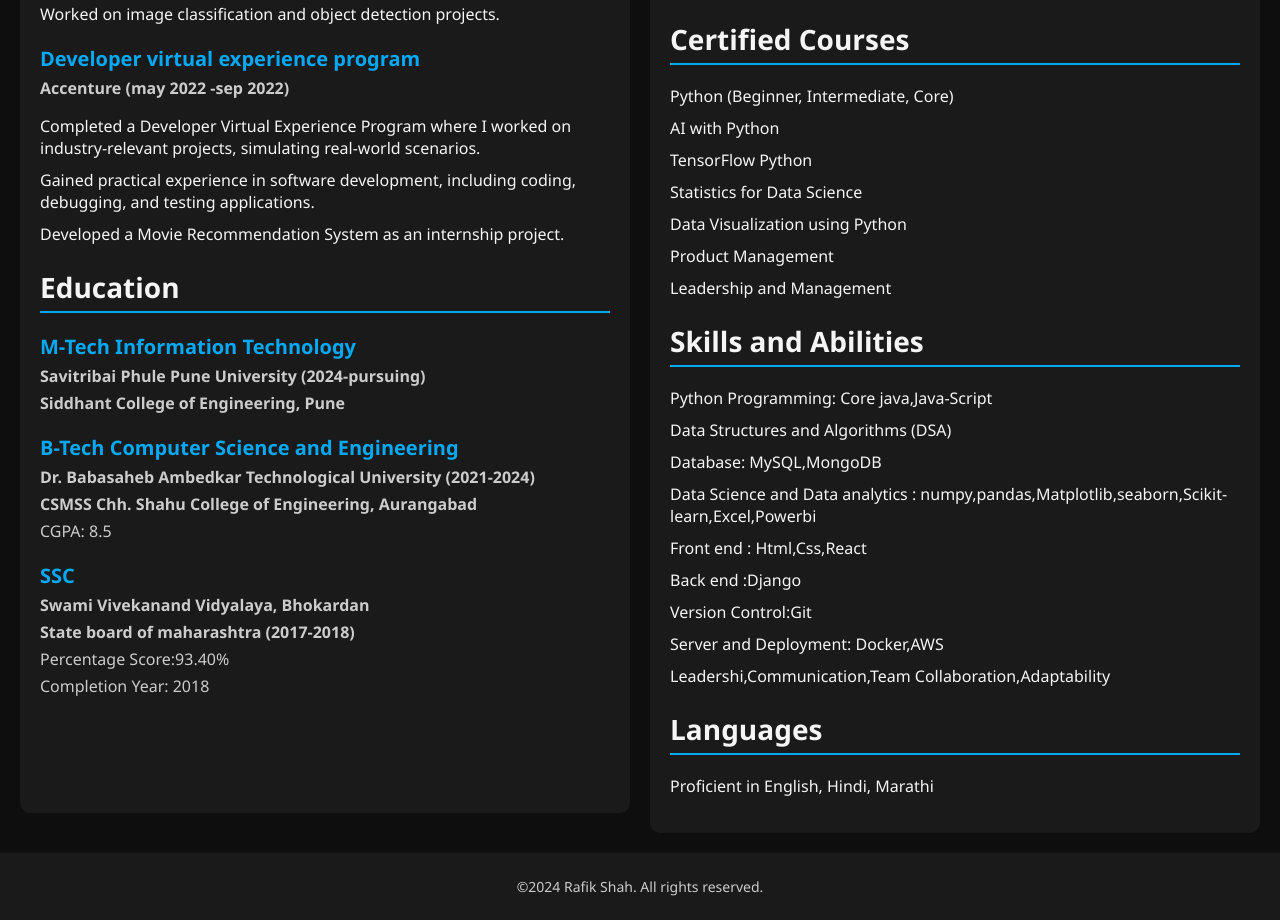
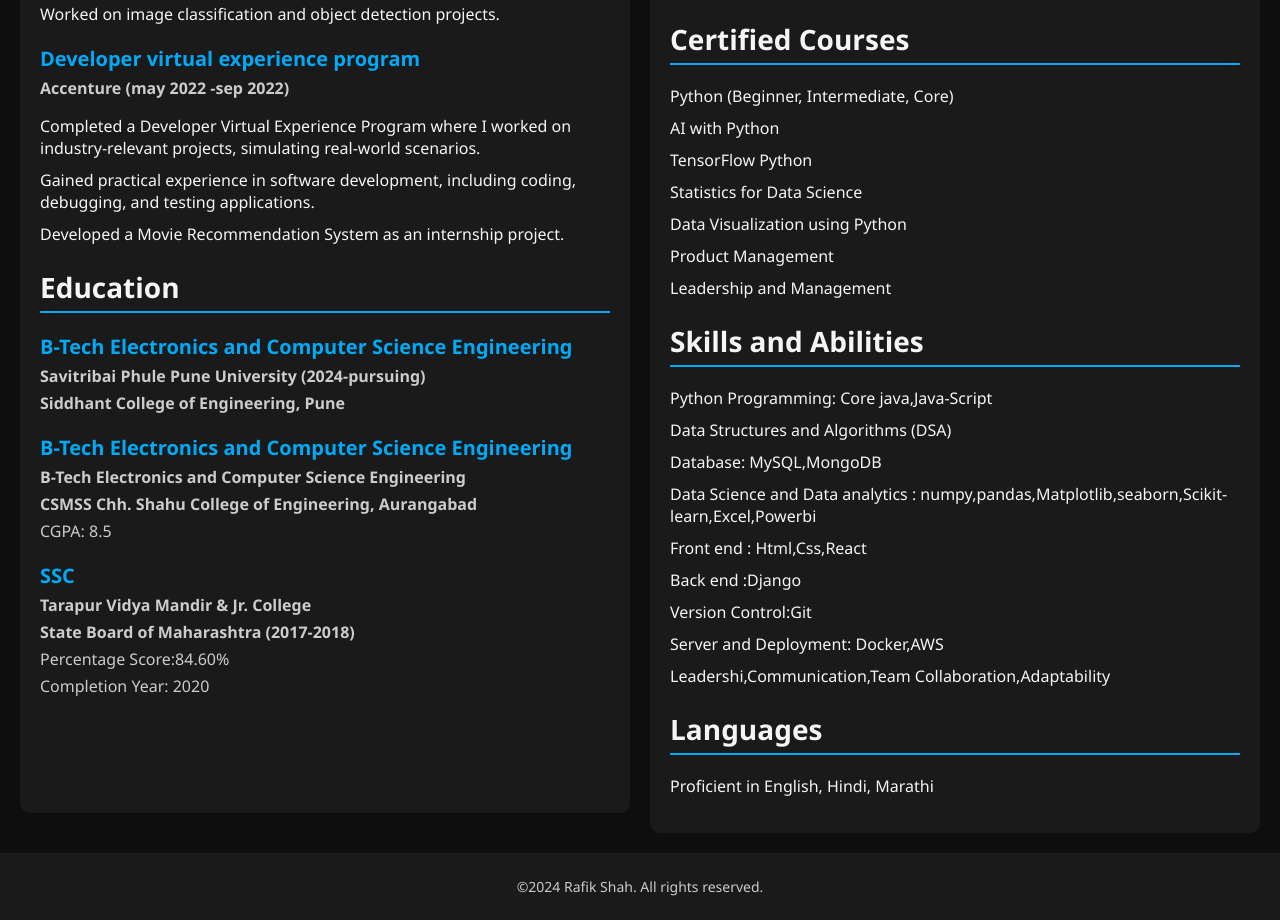
Before and after one commit to p-mahara/My-Resume, a plain HTML site: page index.html in a window 1280 px wide. Shown: the part 736-1656 px from the top of the page. Drawn offline with Linux system fonts and the light colour scheme.

Commit message:
Update index.html

```diff
--- a/index.html
+++ b/index.html
@@ -225,24 +225,24 @@
             <section id="education">
                 <h2>Education</h2>
                 <div class="education-item">
-                    <h3>M-Tech Information Technology</h3>
+                    <h3>B-Tech Electronics and Computer Science Engineering</h3>
                     <p><strong>Savitribai Phule Pune University (2024-pursuing)</strong></p>
                     <p><strong>Siddhant College of Engineering, Pune</strong></p>
                 </div>
 
                 <div class="education-item">
-                    <h3>B-Tech Computer Science and Engineering</h3>
-                    <p><strong>Dr. Babasaheb Ambedkar Technological University (2021-2024)</strong></p>
+                    <h3>B-Tech Electronics and Computer Science Engineering</h3>
+                    <p><strong>B-Tech Electronics and Computer Science Engineering</strong></p>
                     <p><strong>CSMSS Chh. Shahu College of Engineering, Aurangabad</strong></p>
                     <p>CGPA: 8.5</p>
                 </div>
 
                 <div class="education-item">
                     <h3>SSC</h3>
-                    <p><strong>Swami Vivekanand Vidyalaya, Bhokardan</strong></p>
-                    <p><strong>State board of maharashtra (2017-2018)</strong></p>
-                    <p>Percentage Score:93.40%</p>
-                    <p>Completion Year: 2018</p>
+                    <p><strong>Tarapur Vidya Mandir & Jr. College</strong></p>
+                    <p><strong>State Board of Maharashtra (2017-2018)</strong></p>
+                    <p>Percentage Score:84.60%</p>
+                    <p>Completion Year: 2020</p>
                 </div>
             </section>
         </div>
```
